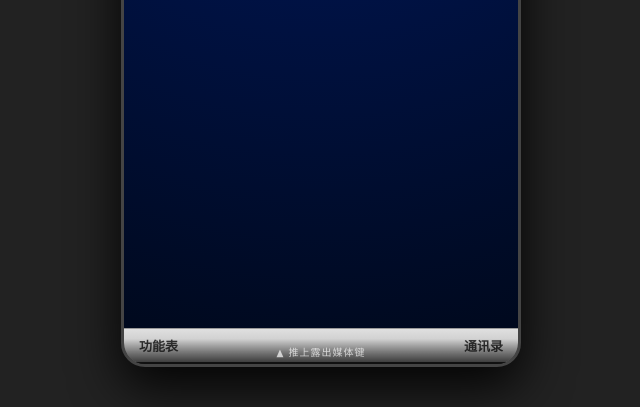
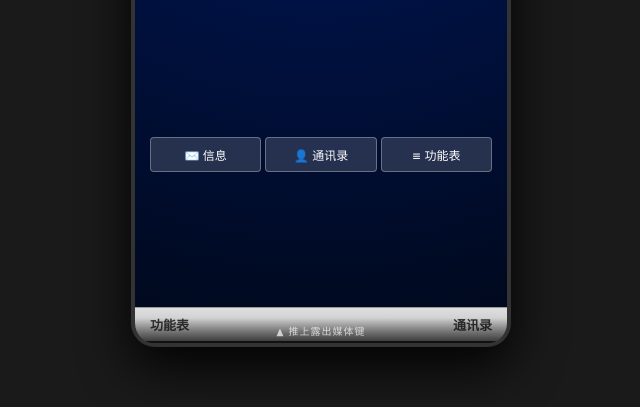
Before and after one commit to kh42d2rc8p-alt/OS-, a plain HTML site: page index.html in a window 1280 px wide. Shown: the part 393-800 px from the top of the page, without its empty margins (319-959 px from the left). Drawn offline with Linux system fonts and the light colour scheme.

Commit message:
Update index.html

```diff
--- a/index.html
+++ b/index.html
@@ -7,18 +7,29 @@
 <style>
 /* ============ 基础重置 ============ */
 * { box-sizing: border-box; margin: 0; padding: 0; -webkit-tap-highlight-color: transparent; user-select: none; }
-body { background: #222; height: 100vh; display: flex; justify-content: center; align-items: center; font-family: 'Tahoma', 'Arial', sans-serif; overflow: hidden; }
+body {
+  background: #1a1a1a; /* 外围环境变黑 */
+  height: 100vh;
+  display: flex;
+  justify-content: center;
+  align-items: center; /* 居中显示 */
+  font-family: 'Tahoma', 'Arial', sans-serif;
+  overflow: hidden;
+}
 
-/* ============ N95 手机外壳 ============ */
+/* ============ N95 手机外壳 (尺寸缩水版) ============ */
 .n95-phone {
-  position: relative; width: 100vw; height: 100vh;
-  max-width: 400px; max-height: 850px;
-  background: #111; overflow: hidden;
-  box-shadow: 0 20px 50px rgba(0,0,0,0.9), inset 0 0 10px rgba(0,0,0,0.8);
-}
-@media (min-width: 420px) {
-  /* 在电脑屏幕上模拟手机边框 */
-  .n95-phone { border-radius: 24px; border: 3px solid #444; height: 90vh; }
+  position: relative;
+  width: 100vw;
+  height: 85vh; /* 不占满全屏了！ */
+  max-width: 380px;
+  max-height: 700px; /* 强制限制最大高度，绝对拉不长 */
+  aspect-ratio: 9 / 18.5; /* 锁定真机比例 */
+  background: #111;
+  overflow: hidden;
+  border-radius: 24px;
+  border: 4px solid #333;
+  box-shadow: 0 20px 50px rgba(0,0,0,0.9), inset 0 0 20px rgba(0,0,0,0.8);
 }
 
 /* 滑动轨道 */
@@ -35,10 +46,7 @@ body { background: #222; height: 100vh; display: flex; justify-content: center;
   display: flex; justify-content: center; align-items: center; gap: 15px;
   border-bottom: 1px solid #000;
 }
-.media-btn {
-  width: 40px; height: 40px; border-radius: 50%; background: linear-gradient(180deg, #444, #111);
-  border: 1px solid #000; color: #fff; display: flex; justify-content: center; align-items: center; font-size: 16px; cursor: pointer;
-}
+.media-btn { width: 40px; height: 40px; border-radius: 50%; background: linear-gradient(180deg, #444, #111); border: 1px solid #000; color: #fff; display: flex; justify-content: center; align-items: center; font-size: 16px; cursor: pointer; }
 .media-btn:active { background: #000; transform: scale(0.95); }
 
 /* ============ 2. 屏幕区域 ============ */
@@ -71,18 +79,23 @@ body { background: #222; height: 100vh; display: flex; justify-content: center;
 .sk-btn { cursor: pointer; padding: 5px; }
 .sk-btn:active { color: #0050ef; }
 
-/* ============ 待机桌面 (修复大空白) ============ */
-#home-view { background: radial-gradient(circle at top, #001a66 0%, #00081a 100%); color: #fff; }
+/* ============ 待机桌面 (纯净版) ============ */
+#home-view {
+  background: radial-gradient(circle at top, #001a66 0%, #00081a 100%);
+  color: #fff;
+  display: flex;
+  flex-direction: column;
+  justify-content: space-between; /* 时钟和底部自动分开 */
+}
 .home-top { padding: 10px 15px; display: flex; justify-content: space-between; font-size: 12px; text-shadow: 1px 1px 1px #000; }
-.home-clock { text-align: center; margin-top: 50px; text-shadow: 1px 1px 3px #000; }
-.home-clock .time { font-size: 56px; font-weight: bold; letter-spacing: 2px; }
+.home-clock { text-align: center; text-shadow: 1px 1px 3px #000; margin-top: 40px; }
+.home-clock .time { font-size: 58px; font-weight: bold; letter-spacing: 2px; }
 .home-clock .date { font-size: 14px; margin-top: 5px; color: #ddd; }
 
-/* 中间快捷图标区，填满空白 */
-.home-apps { margin-top: 60px; display: grid; grid-template-columns: repeat(4, 1fr); gap: 10px; padding: 0 20px; }
-.home-app { display: flex; flex-direction: column; align-items: center; font-size: 12px; text-shadow: 1px 1px 1px #000; cursor: pointer; }
-.home-app:active { transform: scale(0.9); }
-.home-app .icon { width: 44px; height: 44px; border-radius: 8px; background: rgba(255,255,255,0.15); border: 1px solid rgba(255,255,255,0.3); display: flex; justify-content: center; align-items: center; font-size: 20px; margin-bottom: 5px; }
+/* 底部快捷方式 */
+.home-shortcuts { display: flex; gap: 4px; padding: 10px 15px 5px 15px; }
+.home-shortcut { background: rgba(255,255,255,0.15); border: 1px solid rgba(255,255,255,0.3); border-radius: 4px; padding: 8px 0; flex: 1; text-align: center; font-size: 12px; color: #fff; cursor: pointer; display: flex; flex-direction: column; align-items: center; gap: 4px;}
+.home-shortcut:active { background: rgba(255,255,255,0.4); }
 
 /* ============ 功能表 ============ */
 #menu-view { background: #0050ef; }
@@ -112,7 +125,7 @@ body { background: #222; height: 100vh; display: flex; justify-content: center;
 
 /* ============ 3. 底部数字键盘 ============ */
 .num-pad {
-  position: absolute; top: 100%; left: 0; width: 100%; height: 280px;
+  position: absolute; top: 100%; left: 0; width: 100%; height: 270px;
   background: #1a1a1a; display: flex; flex-direction: column; padding: 10px 8px;
 }
 .nav-area { display: flex; justify-content: space-between; align-items: center; margin-bottom: 10px; padding: 0 5px;}
@@ -160,23 +173,23 @@ body { background: #222; height: 100vh; display: flex; justify-content: center;
         <div class="sb-left" style="gap: 8px;"><span>3G</span><div class="sb-bat"><div></div></div></div>
       </div>
 
-      <!-- 1. 待机桌面 (重新排版) -->
+      <!-- 1. 待机桌面 -->
       <div class="view active" id="home-view">
         <div class="home-top"><span>中国移动</span><span>标准</span></div>
+
         <div class="home-clock">
           <div class="time" id="home-time">10:00</div>
           <div class="date" id="home-date">11月15日 星期日</div>
         </div>
 
-        <!-- 中间快捷应用，填补空白 -->
-        <div class="home-apps">
-          <div class="home-app" onclick="openApp('messages')"><div class="icon">✉️</div>信息</div>
-          <div class="home-app" onclick="openApp('contacts')"><div class="icon">👤</div>通讯录</div>
-          <div class="home-app" onclick="openApp('calendar')"><div class="icon">📅</div>日历</div>
-          <div class="home-app" onclick="switchView('menu')"><div class="icon">≡</div>功能表</div>
+        <!-- 只有底部的快捷方式，中间留空，因为手机尺寸变小了，留白是正常的 -->
+        <div class="home-shortcuts">
+          <div class="home-shortcut" onclick="openApp('messages')">✉️ 信息</div>
+          <div class="home-shortcut" onclick="openApp('contacts')">👤 通讯录</div>
+          <div class="home-shortcut" onclick="switchView('menu')">≡ 功能表</div>
         </div>
 
-        <div class="softkey-bar" style="margin-top: auto;"><span class="sk-btn" onclick="switchView('menu')">功能表</span><span class="sk-btn">通讯录</span></div>
+        <div class="softkey-bar"><span class="sk-btn" onclick="switchView('menu')">功能表</span><span class="sk-btn">通讯录</span></div>
       </div>
 
       <!-- 2. 功能表 -->
@@ -192,7 +205,7 @@ body { background: #222; height: 100vh; display: flex; justify-content: center;
           <div class="menu-item" onclick="openApp('web')"><div class="menu-icon" style="background: linear-gradient(180deg,#fff,#00f)">🌐</div><div class="menu-text">网络</div></div>
           <div class="menu-item" onclick="openApp('ovi')"><div class="menu-icon" style="background: linear-gradient(180deg,#fff,#08f)">🛍️</div><div class="menu-text">Ovi</div></div>
         </div>
-        <div class="softkey-bar" style="margin-top: auto;"><span class="sk-btn" onclick="openApp('calc')">打开</span><span class="sk-btn" onclick="switchView('home')">返回</span></div>
+        <div class="softkey-bar"><span class="sk-btn" onclick="openApp('calc')">打开</span><span class="sk-btn" onclick="switchView('home')">返回</span></div>
       </div>
 
       <!-- 3. App 容器 -->
@@ -298,11 +311,11 @@ function calc(val) {
 
 /* 推拉滑盖逻辑 */
 const track = document.getElementById('slidingTrack');
-let currentSlide = 0; // 0: 合上, -280: 数字键盘, 100: 媒体键
+let currentSlide = 0;
 
 function slideTo(mode) {
   vibrate();
-  if (mode === 'num') currentSlide = -280;
+  if (mode === 'num') currentSlide = -270;
   else if (mode === 'media') currentSlide = 100;
   else currentSlide = 0;
   track.style.transform = `translateY(${currentSlide}px)`;
@@ -312,9 +325,7 @@ let startY = 0, isDragging = false, startTransform = 0;
 const phone = document.getElementById('n95Phone');
 
 phone.addEventListener('touchstart', e => {
-  // 排除在可滚动区域内滑动
-  if (e.target.closest('.app-content') || e.target.closest('.home-apps') || e.target.closest('.menu-grid')) return;
-
+  if (e.target.closest('.app-content') || e.target.closest('.menu-grid')) return;
   startY = e.touches[0].clientY;
   isDragging = true;
   startTransform = currentSlide;
@@ -327,7 +338,7 @@ phone.addEventListener('touchmove', e => {
   let newTransform = startTransform + dy;
 
   if (newTransform > 120) newTransform = 120;
-  if (newTransform < -300) newTransform = -300;
+  if (newTransform < -290) newTransform = -290;
 
   track.style.transform = `translateY(${newTransform}px)`;
   if (e.cancelable) e.preventDefault();
@@ -344,7 +355,7 @@ phone.addEventListener('touchend', e => {
     if (dy < -60) slideTo('num');
     else if (dy > 60) slideTo('media');
     else slideTo('close');
-  } else if (currentSlide === -280) {
+  } else if (currentSlide === -270) {
     if (dy > 60) slideTo('close');
     else slideTo('num');
   } else if (currentSlide === 100) {
```
